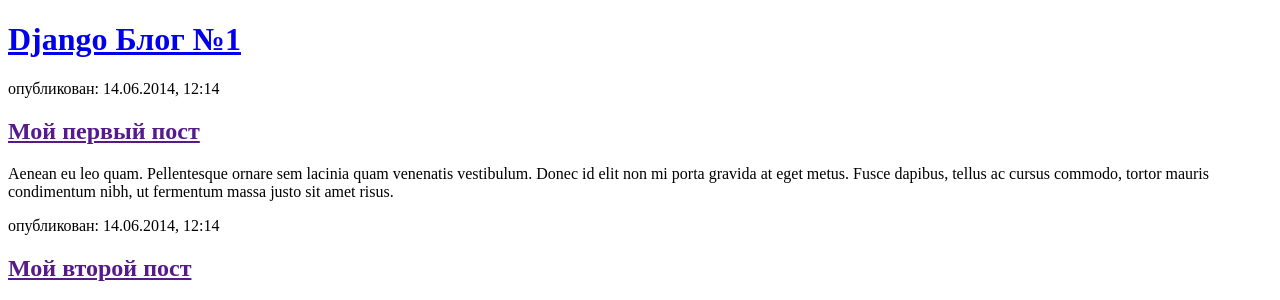
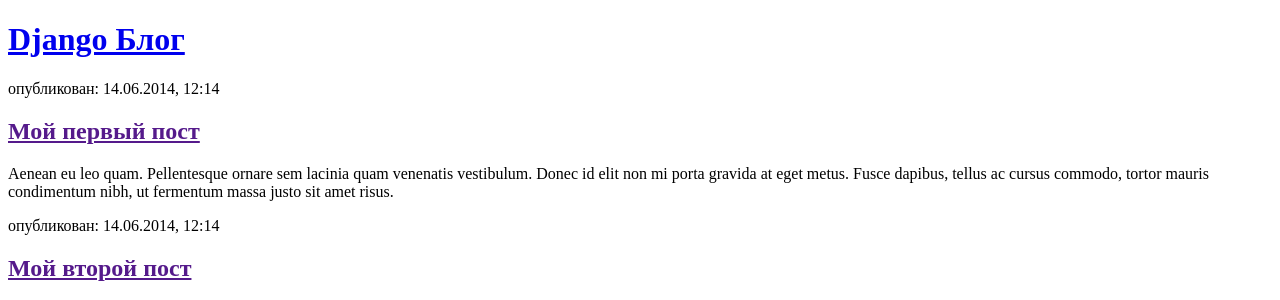
Before and after one commit to sergksk/my-first-blog, a Django app: page / in a window 1280 px wide. Shown: the top 300 px of the page. Run offline with Django 3.2, Linux system fonts and the light colour scheme.

Commit message:
My Django first project

```diff
--- a/mysite/blog/templates/post_list.html
+++ b/mysite/blog/templates/post_list.html
@@ -5,7 +5,7 @@
     </head>
     <body>
         <div>
-            <h1><a href="/">Django Блог №1 </a></h1>
+            <h1><a href="/">Django Блог</a></h1>
         </div>
 
         <div>
```
